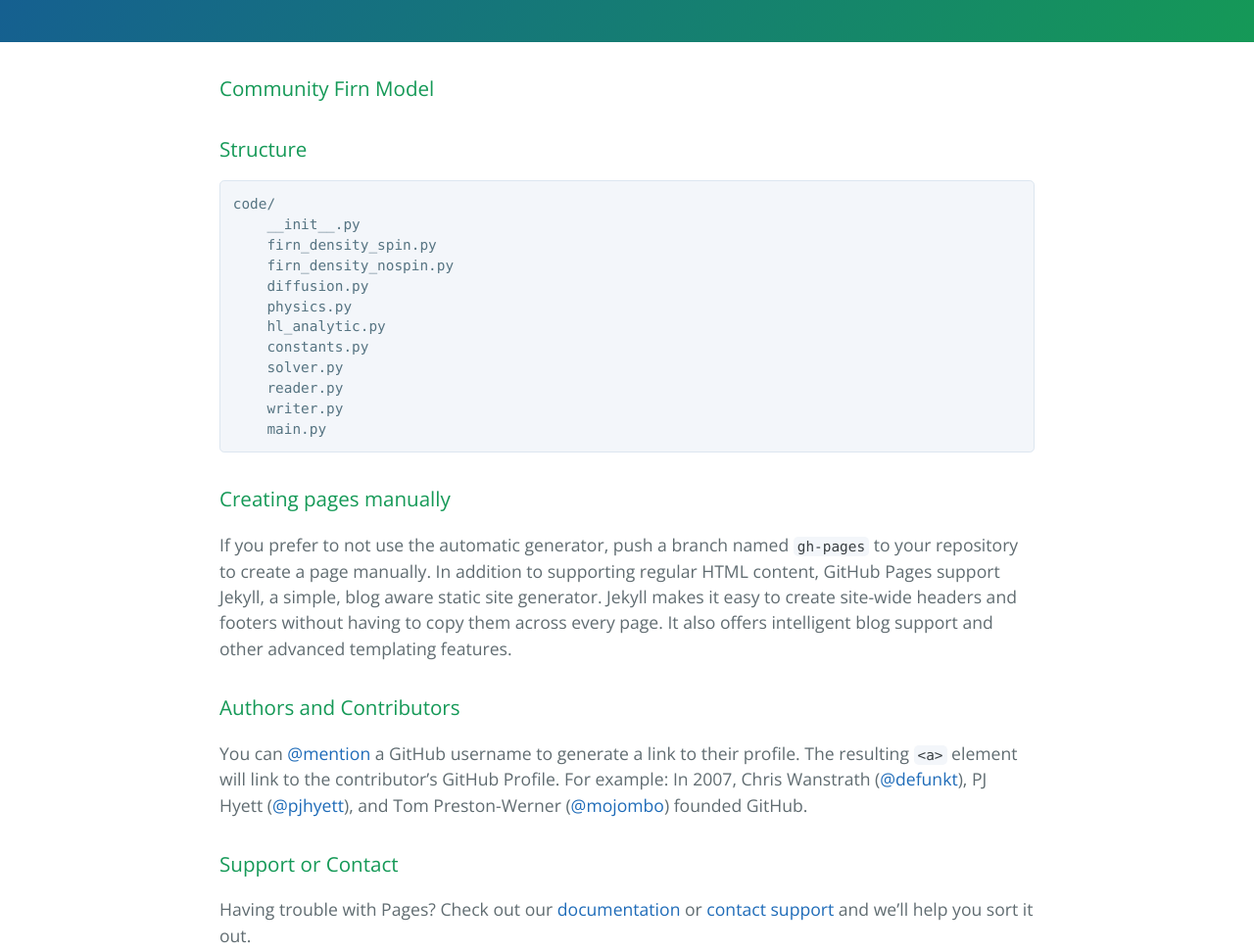
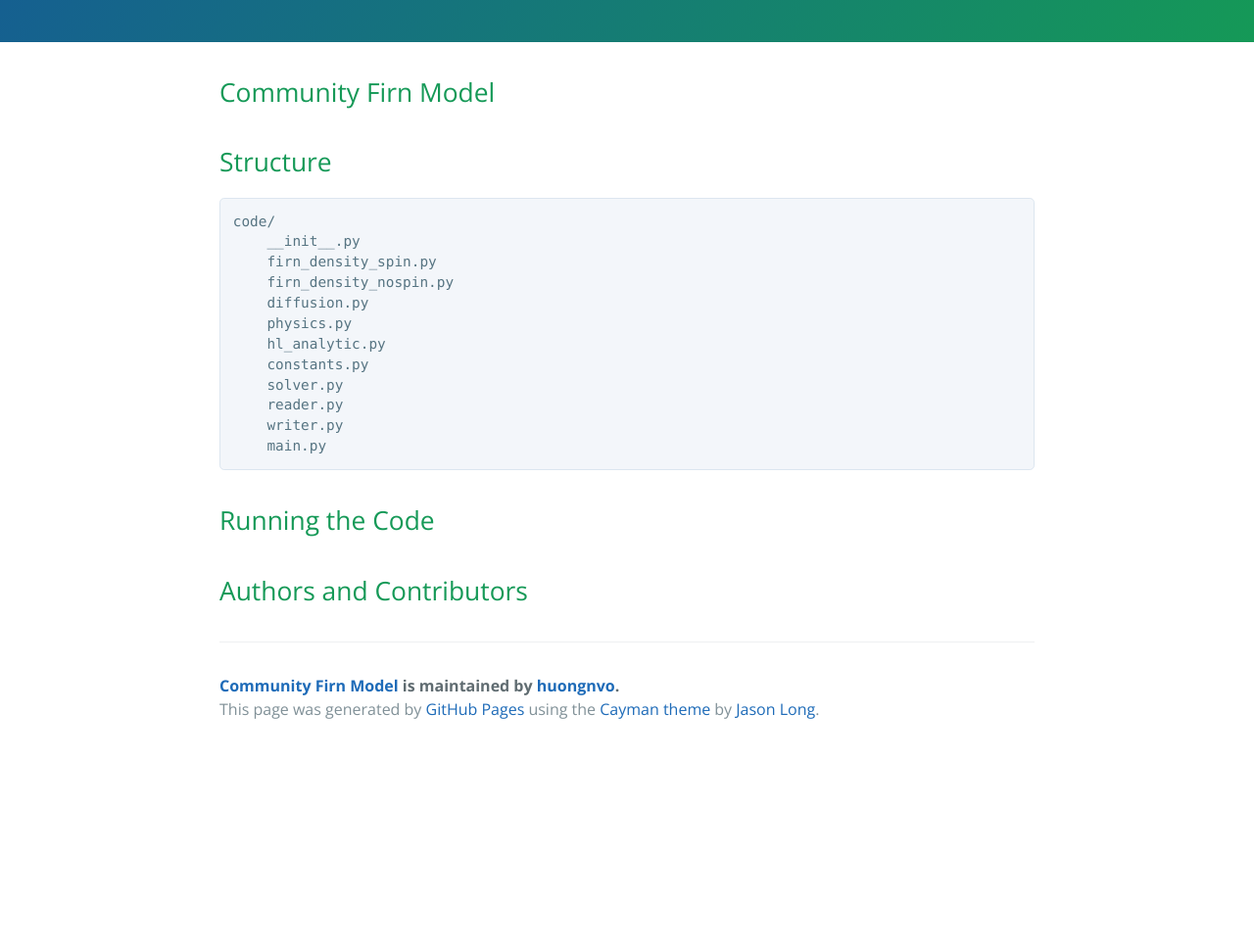
Before and after one commit to huongnvo/firn, a plain HTML site: page index.html in a window 1280 px wide. Shown: the part 340-1311 px from the top of the page at 98% size. After the commit the page ends 1108 px from the top, so only its background shows below. Drawn offline with nearby package versions, Linux system fonts and the light colour scheme.

```diff
--- a/index.html
+++ b/index.html
@@ -19,11 +19,11 @@
     </section>
 
     <section class="main-content">
-      <h3>
-<a id="community-firn-model" class="anchor" href="#community-firn-model" aria-hidden="true"><span class="octicon octicon-link"></span></a>Community Firn Model</h3>
+      <h2>
+<a id="community-firn-model" class="anchor" href="#community-firn-model" aria-hidden="true"><span class="octicon octicon-link"></span></a>Community Firn Model</h2>
 
-<h3>
-<a id="structure" class="anchor" href="#structure" aria-hidden="true"><span class="octicon octicon-link"></span></a>Structure</h3>
+<h2>
+<a id="structure" class="anchor" href="#structure" aria-hidden="true"><span class="octicon octicon-link"></span></a>Structure</h2>
 
 <pre><code>code/
     __init__.py
@@ -39,20 +39,11 @@
     main.py
 </code></pre>
 
-<h3>
-<a id="creating-pages-manually" class="anchor" href="#creating-pages-manually" aria-hidden="true"><span class="octicon octicon-link"></span></a>Creating pages manually</h3>
+<h2>
+<a id="running-the-code" class="anchor" href="#running-the-code" aria-hidden="true"><span class="octicon octicon-link"></span></a>Running the Code</h2>
 
-<p>If you prefer to not use the automatic generator, push a branch named <code>gh-pages</code> to your repository to create a page manually. In addition to supporting regular HTML content, GitHub Pages support Jekyll, a simple, blog aware static site generator. Jekyll makes it easy to create site-wide headers and footers without having to copy them across every page. It also offers intelligent blog support and other advanced templating features.</p>
-
-<h3>
-<a id="authors-and-contributors" class="anchor" href="#authors-and-contributors" aria-hidden="true"><span class="octicon octicon-link"></span></a>Authors and Contributors</h3>
-
-<p>You can <a href="https://github.com/blog/821" class="user-mention">@mention</a> a GitHub username to generate a link to their profile. The resulting <code>&lt;a&gt;</code> element will link to the contributor’s GitHub Profile. For example: In 2007, Chris Wanstrath (<a href="https://github.com/defunkt" class="user-mention">@defunkt</a>), PJ Hyett (<a href="https://github.com/pjhyett" class="user-mention">@pjhyett</a>), and Tom Preston-Werner (<a href="https://github.com/mojombo" class="user-mention">@mojombo</a>) founded GitHub.</p>
-
-<h3>
-<a id="support-or-contact" class="anchor" href="#support-or-contact" aria-hidden="true"><span class="octicon octicon-link"></span></a>Support or Contact</h3>
-
-<p>Having trouble with Pages? Check out our <a href="https://help.github.com/pages">documentation</a> or <a href="https://github.com/contact">contact support</a> and we’ll help you sort it out.</p>
+<h2>
+<a id="authors-and-contributors" class="anchor" href="#authors-and-contributors" aria-hidden="true"><span class="octicon octicon-link"></span></a>Authors and Contributors</h2>
 
       <footer class="site-footer">
         <span class="site-footer-owner"><a href="https://github.com/huongnvo/firn">Community Firn Model</a> is maintained by <a href="https://github.com/huongnvo">huongnvo</a>.</span>
```
Also changed, not shown: params.json (+1 -1 lines).
